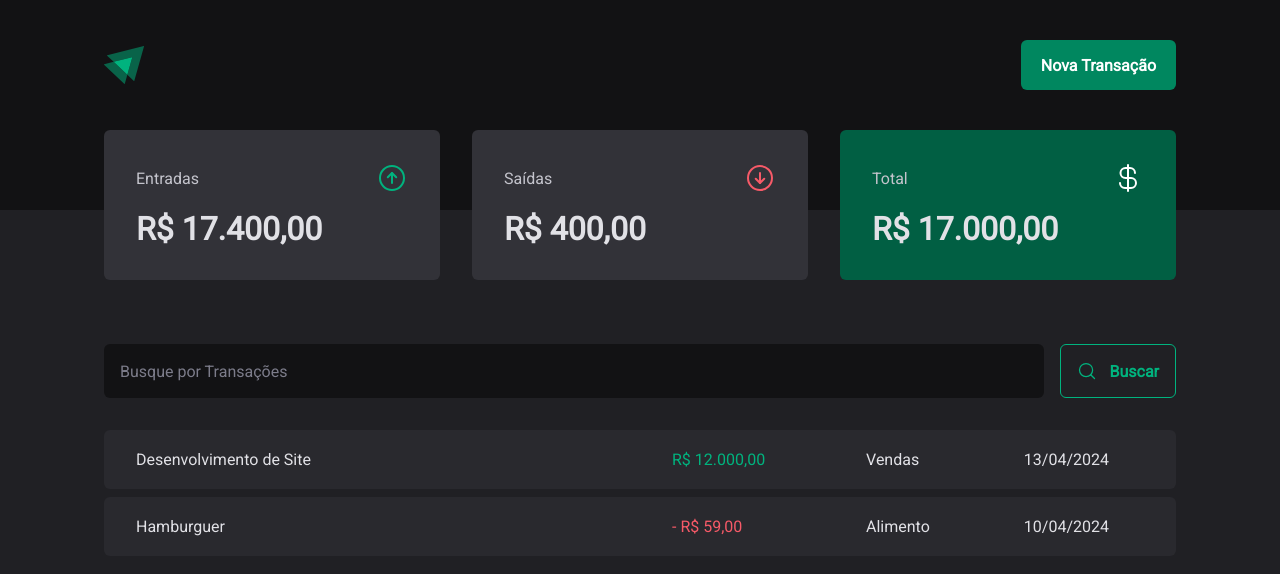
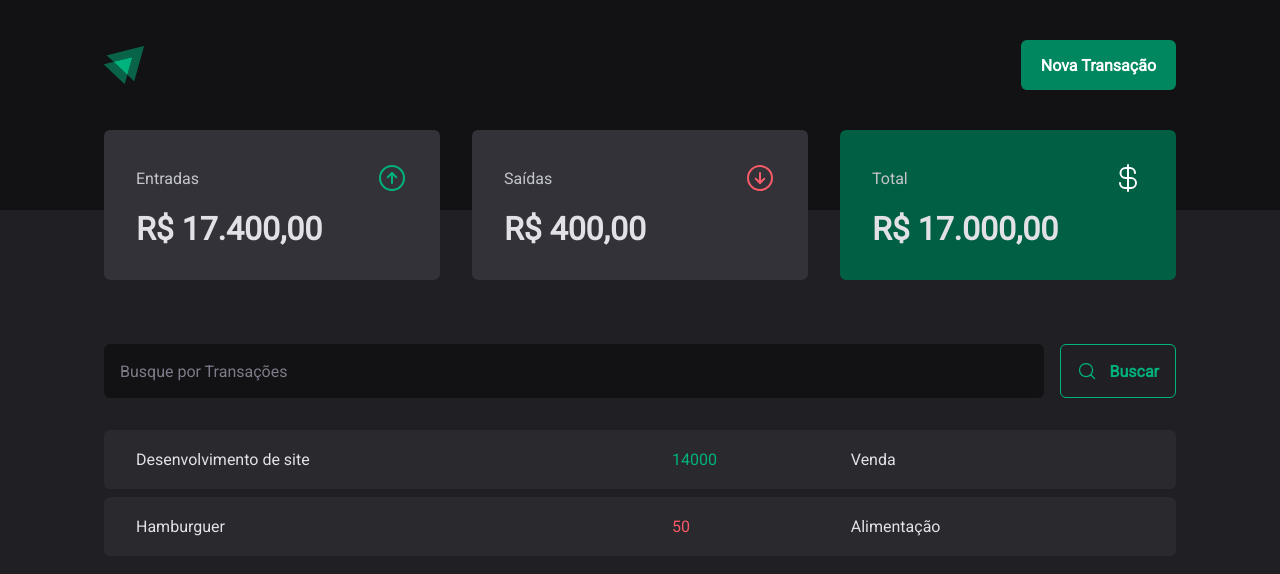
Before and after one commit to 0tavioPascoal/ControlMoney, a React (Vite) app in the folder ControlMoney/: page / in a window 1280 px wide. Shown: the top 574 px of the page. Built offline with nearby package versions, Linux system fonts and the light colour scheme; data requests are answered from the project's data file.

Commit message:
'Feat: fetching server.json'

```diff
--- /dev/null
+++ b/ControlMoney/src/interfaces/TransactionProps.ts
@@ -0,0 +1,8 @@
+export interface TransactionProps{
+  id: number,
+  description: string,
+  type: 'income' | 'outcome',
+  price: number,
+  category: string,
+  createdAT: string,
+}
--- a/ControlMoney/src/pages/Transactions/index.tsx
+++ b/ControlMoney/src/pages/Transactions/index.tsx
@@ -1,9 +1,23 @@
+import { useEffect, useState } from "react";
 import { Header } from "../../components/Header";
 import { Summary } from "../../components/Summary";
 import { SearchForm } from "./components/SearchForm";
 import { PriceHighlight, TransactionsContainer, TransactionsTable } from "./styles";
+import { TransactionProps } from "../../interfaces/TransactionProps";
 
 export function Transactions() {
+const [transactions, setTransactions] = useState<TransactionProps[]>([])
+
+  useEffect(()=> {
+      async function loadTransactions(){
+        const res = await fetch('http://localhost:3333/transactions')
+        const data = await res.json()
+          setTransactions(data)
+      }
+
+      loadTransactions()
+  }, [])
+
   return (
     <div>
       <Header />
@@ -13,26 +27,20 @@
         <SearchForm/>
         <TransactionsTable>
           <tbody>
-            <tr>
-              <td width="50%">Desenvolvimento de Site</td>
-              <td>
-                <PriceHighlight variant="income">
-                R$ 12.000,00
-                </PriceHighlight>
-               </td>
-              <td>Vendas</td>
-              <td>13/04/2024</td>
-            </tr>
-            <tr>
-              <td width="50%">Hamburguer</td>
-              <td>
-                <PriceHighlight variant="outcome">
-                  - R$ 59,00
-                </PriceHighlight>
-              </td>
-              <td>Alimento</td>
-              <td>10/04/2024</td>
-            </tr>
+            {transactions.map(transaction => {
+              return(
+                <tr key={transaction.id}>
+                <td width="50%">{transaction.description}</td>
+                <td>
+                  <PriceHighlight variant={transaction.type}>
+                  {transaction.price}
+                  </PriceHighlight>
+                 </td>
+                <td>{transaction.category}</td>
+                <td>{transaction.createdAT}</td>
+              </tr>
+              )
+            })}
           </tbody>
         </TransactionsTable>
       </TransactionsContainer>
```
